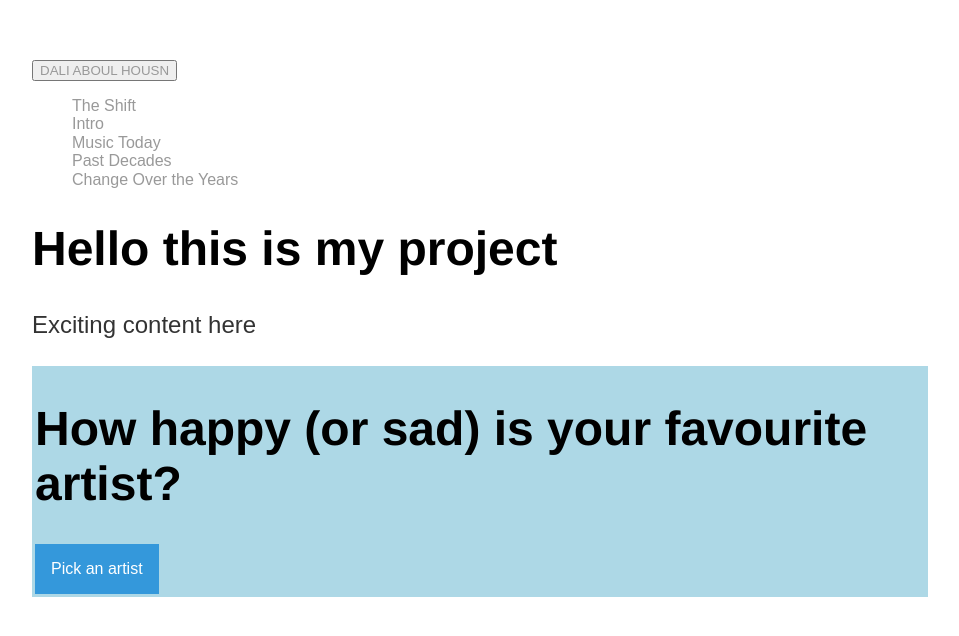
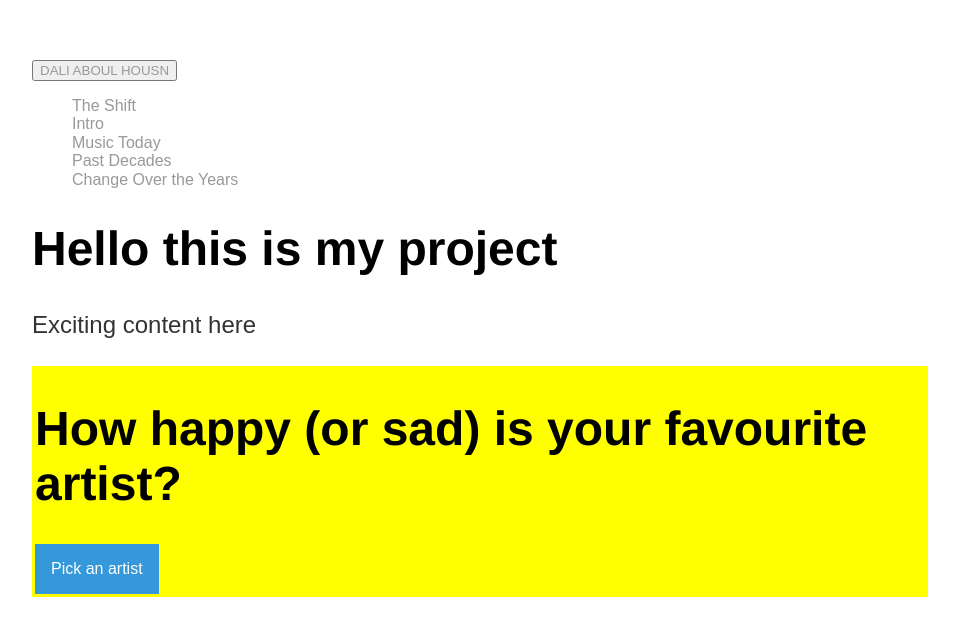
Before and after one commit to ah-dali/ah-dali.github.io, a Jekyll site: the page built from index.html, in a window 1280 px wide. Shown: the top 636 px of the page, without its empty margins (160-1119 px from the left). Built offline with Jekyll 4.4.1, drawn with Linux system fonts in a browser that asks for light colours.

Commit message:
Update main.css

```diff
--- a/css/main.css
+++ b/css/main.css
@@ -49,9 +49,9 @@ p {
 
 .jumbotron {
   border-style: solid;
-  border-color: lightblue;
-  background-color: lightblue;\
-  padding: 50x;
+  border-color: yellow;
+  background-color: yellow;\
+  padding: 100x;
 }
 
 /* Dropdown Button */
```
